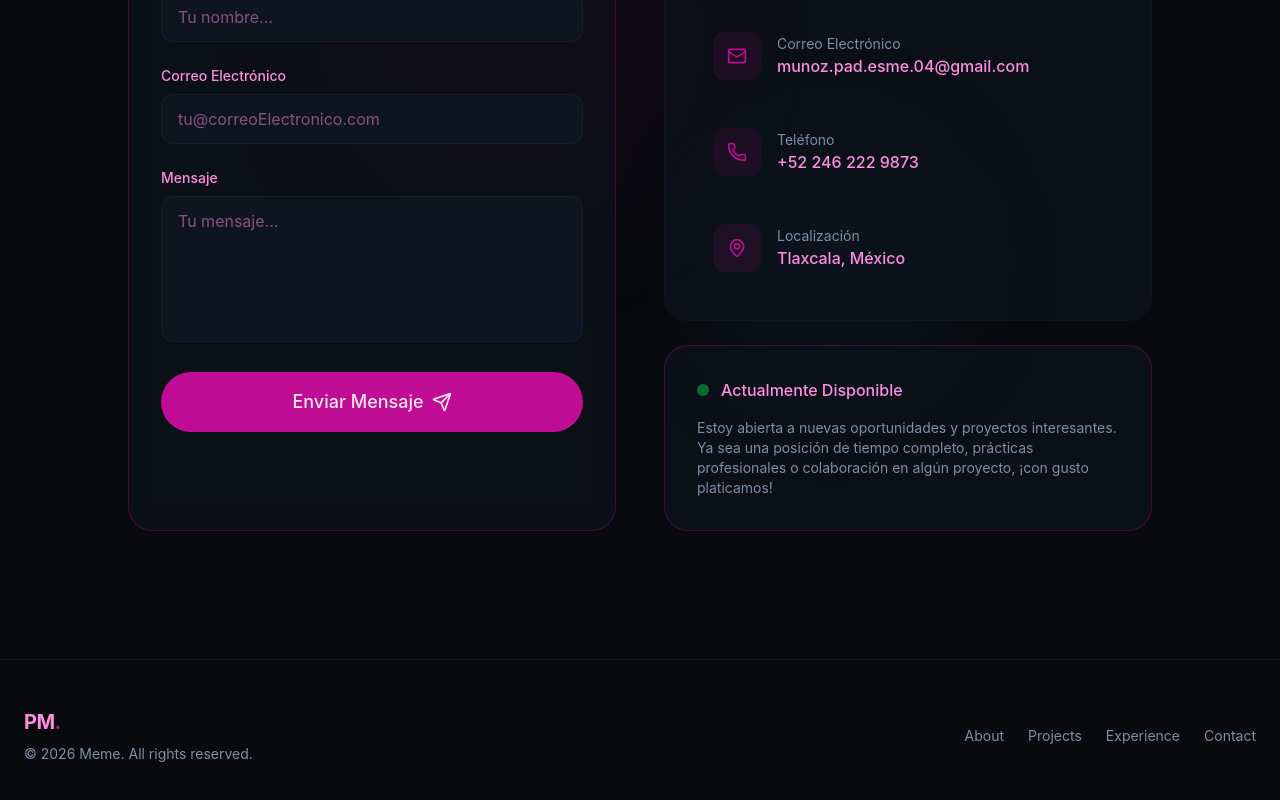
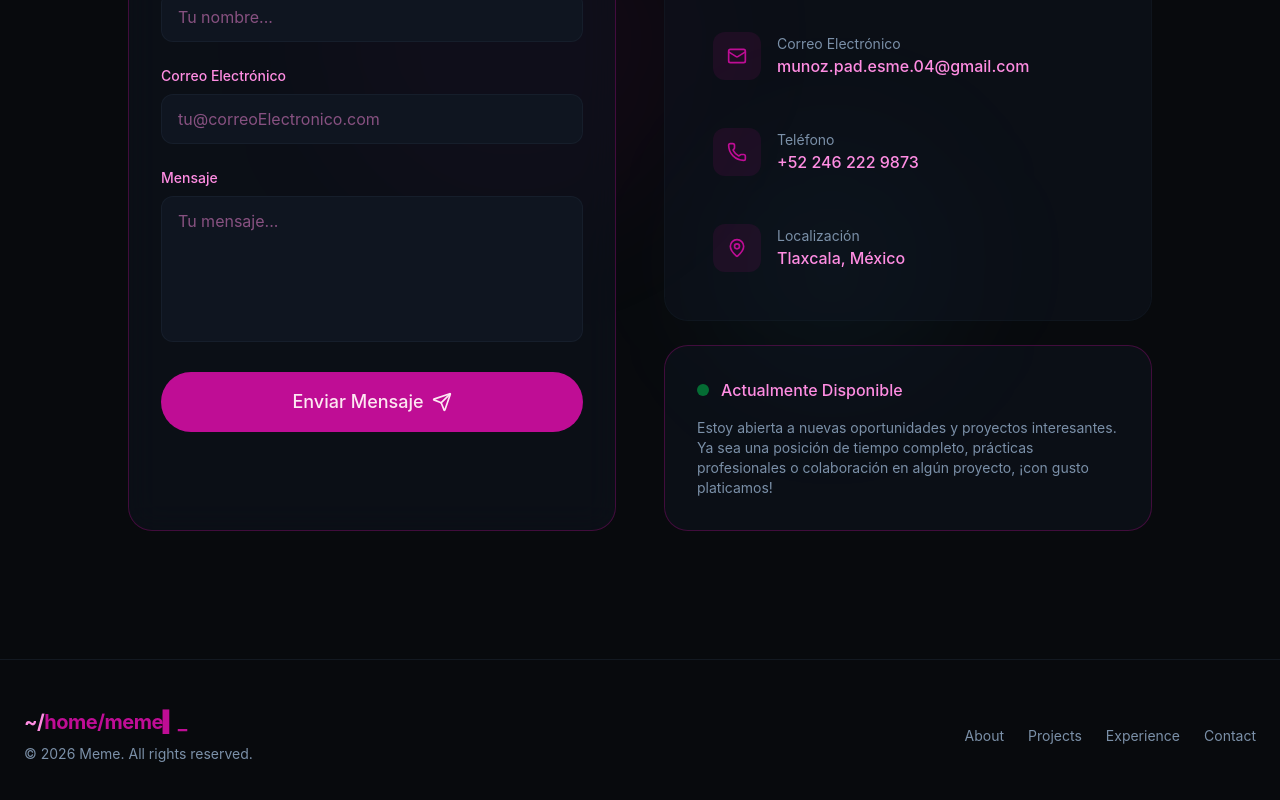
Before and after one commit to EsmeMP/EsmeMP.github.io, a React (Vite) app: page / in a window 1280 px wide. Shown: the part 7250-8050 px from the top of the page. Built offline with nearby package versions, Linux system fonts and the light colour scheme.

Commit message:
17 Updating secret var template

```diff
--- a/src/layout/Footer.jsx
+++ b/src/layout/Footer.jsx
@@ -15,7 +15,7 @@ export const Footer = () => {
           {/* Logo & Copyright */}
           <div className="text-center md:text-left">
             <a href="#" className="text-xl font-bold tracking-tight">
-              PM<span className="text-primary">.</span>
+              ~/<span className="text-primary">home/meme▍_</span>
             </a>
 
             <p className="text-sm text-muted-foreground mt-2">
```
